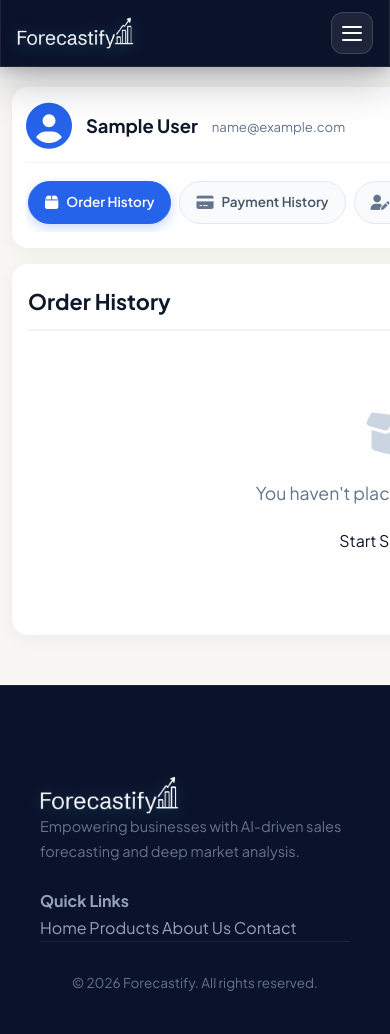
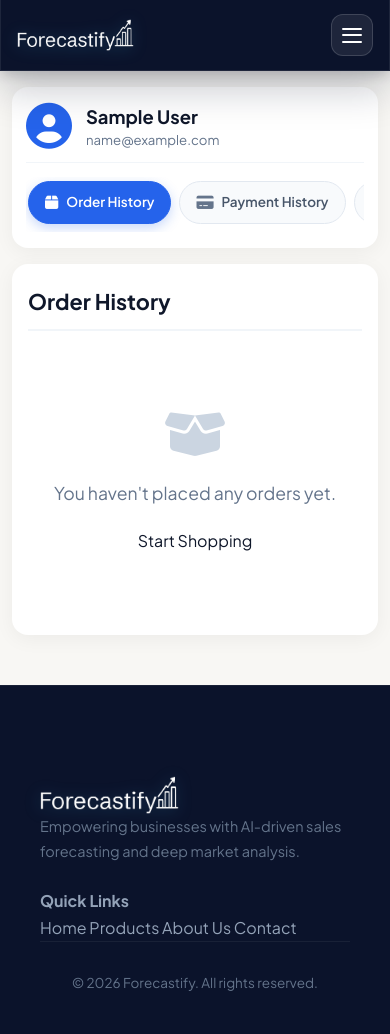
Before and after one commit to Rudra9069/Sales-Forecasting-Analysis, a Flask app: page /profile in a window 390 px wide; the page is wider, and only the part inside the window is pictured. Run offline with Flask 3, Linux system fonts and the light colour scheme; the visitor is signed in with stand-in values (Sample User, id 1); data that the repository does not hold is empty.

Commit message:
fix(mobile): resolve profile page layout blowout, horizontal overflow, and navbar alignment

```diff
--- a/static/css/home.css
+++ b/static/css/home.css
@@ -1732,11 +1732,15 @@ button {
     .navbar {
         width: 100% !important;
         max-width: 100% !important;
-        min-width: 0 !important;
+        min-width: 100% !important;
         border-radius: 0 !important;
+        border-bottom-left-radius: 0 !important;
+        border-bottom-right-radius: 0 !important;
+        margin: 0 !important;
         padding: 14px 20px !important;
-        left: 0;
-        right: 0;
+        left: 0 !important;
+        right: 0 !important;
+        box-sizing: border-box !important;
     }
 
     .navbar::before,
--- a/static/css/profile.css
+++ b/static/css/profile.css
@@ -350,38 +350,108 @@
     box-shadow: 0 4px 12px rgba(59, 130, 246, 0.3);
 }
 
+/* Ensure profile page cannot horizontally overflow on any mobile viewport */
+html, body {
+    max-width: 100vw;
+    overflow-x: hidden;
+}
+
 /* ========== Responsive (All Devices & Screen Ratios) ========== */
 @media (max-width: 992px) {
+    .navbar {
+        width: 100% !important;
+        max-width: 100% !important;
+        min-width: 100% !important;
+        border-radius: 0 !important;
+        border-bottom-left-radius: 0 !important;
+        border-bottom-right-radius: 0 !important;
+        margin: 0 !important;
+        left: 0 !important;
+        right: 0 !important;
+        box-sizing: border-box !important;
+    }
+
     .profile-section {
-        padding: 30px 4% 60px 4%;
+        padding: 24px 16px 60px 16px;
+        width: 100%;
+        max-width: 100vw;
+        box-sizing: border-box;
+        overflow-x: hidden;
     }
 
     .profile-container {
-        grid-template-columns: 1fr;
+        display: flex;
+        flex-direction: column;
+        width: 100%;
+        max-width: 100%;
+        min-width: 0;
         gap: 20px;
+        box-sizing: border-box;
     }
 
     .profile-sidebar {
         position: static;
         margin-bottom: 0;
-        padding: 24px 20px;
+        padding: 20px 18px;
+        width: 100%;
+        max-width: 100%;
+        min-width: 0;
+        box-sizing: border-box;
+        overflow: hidden;
+    }
+
+    .profile-content {
+        width: 100%;
+        max-width: 100%;
+        min-width: 0;
+        box-sizing: border-box;
+        overflow: hidden;
     }
 }
 
 @media (max-width: 768px) {
+    .navbar {
+        width: 100% !important;
+        max-width: 100% !important;
+        min-width: 100% !important;
+        border-radius: 0 !important;
+        border-bottom-left-radius: 0 !important;
+        border-bottom-right-radius: 0 !important;
+        margin: 0 !important;
+        padding: 14px 16px !important;
+        left: 0 !important;
+        right: 0 !important;
+        box-sizing: border-box !important;
+    }
+
     .profile-section {
-        padding: 20px 12px 50px 12px;
+        padding: 16px 12px 50px 12px;
         min-height: auto;
+        width: 100%;
+        max-width: 100vw;
+        box-sizing: border-box;
+        overflow-x: hidden;
     }
 
     .profile-container {
+        display: flex;
+        flex-direction: column;
+        width: 100%;
+        max-width: 100%;
+        min-width: 0;
         gap: 16px;
+        box-sizing: border-box;
     }
 
     .profile-sidebar {
         padding: 16px 14px;
         border-radius: 16px;
         box-shadow: 0 4px 20px rgba(0, 0, 0, 0.05);
+        width: 100%;
+        max-width: 100%;
+        min-width: 0;
+        box-sizing: border-box;
+        overflow: hidden;
     }
 
     /* Compact horizontal user card on mobile */
@@ -393,24 +463,42 @@
         margin-bottom: 14px;
         padding-bottom: 12px;
         border-bottom: 1px solid #f1f5f9;
+        width: 100%;
+        min-width: 0;
+        box-sizing: border-box;
     }
 
     .user-info .avatar i {
         font-size: 46px;
         margin-bottom: 0;
         flex-shrink: 0;
+        color: var(--accent-blue);
     }
 
-    .user-info h3 {
-        font-size: 1.15rem;
-        margin-bottom: 2px;
-        line-height: 1.3;
+    .user-meta {
+        flex: 1;
+        min-width: 0;
+        display: flex;
+        flex-direction: column;
+        justify-content: center;
     }
 
-    .user-info p {
+    .user-meta h3 {
+        font-size: 1.15rem;
+        margin: 0 0 2px 0;
+        line-height: 1.3;
+        white-space: nowrap;
+        overflow: hidden;
+        text-overflow: ellipsis;
+        color: var(--text-dark);
+    }
+
+    .user-meta p {
         font-size: 0.825rem;
         word-break: break-all;
         color: var(--text-gray);
+        line-height: 1.3;
+        margin: 0;
     }
 
     /* Smooth inertia horizontal pill navigation bar */
@@ -422,6 +510,9 @@
         -webkit-overflow-scrolling: touch;
         scrollbar-width: none;
         width: 100%;
+        max-width: 100%;
+        min-width: 0;
+        box-sizing: border-box;
     }
 
     .profile-nav::-webkit-scrollbar {
@@ -480,7 +571,10 @@
         border-radius: 16px;
         box-shadow: 0 4px 20px rgba(0, 0, 0, 0.05);
         width: 100%;
+        max-width: 100%;
+        min-width: 0;
         box-sizing: border-box;
+        overflow: hidden;
     }
 
     .tab-pane h2 {
--- a/templates/profile.html
+++ b/templates/profile.html
@@ -22,7 +22,7 @@
 
     <!-- ====== Navbar ====== -->
     <nav class="navbar">
-        <a href="{{ url_for('home') }}">
+        <a href="{{ url_for('home') }}" class="navbar-brand">
             <img src="{{ url_for('static', filename='images/logo.png') }}" alt="Forecastify" class="navbar-logo">
         </a>
         <ul class="navbar-nav" id="navbarLinks">
@@ -52,8 +52,10 @@
             <div class="profile-sidebar">
                 <div class="user-info">
                     <div class="avatar"><i class="fas fa-user-circle"></i></div>
-                    <h3>{{ user.name }}</h3>
-                    <p>{{ user.email }}</p>
+                    <div class="user-meta">
+                        <h3>{{ user.name }}</h3>
+                        <p>{{ user.email }}</p>
+                    </div>
                 </div>
                 <ul class="profile-nav">
                     <li class="active" data-target="orders-tab"><i class="fas fa-box"></i> Order History</li>
```
Also changed, not shown: other parts of static/css/profile.css (+24 -2 lines).
